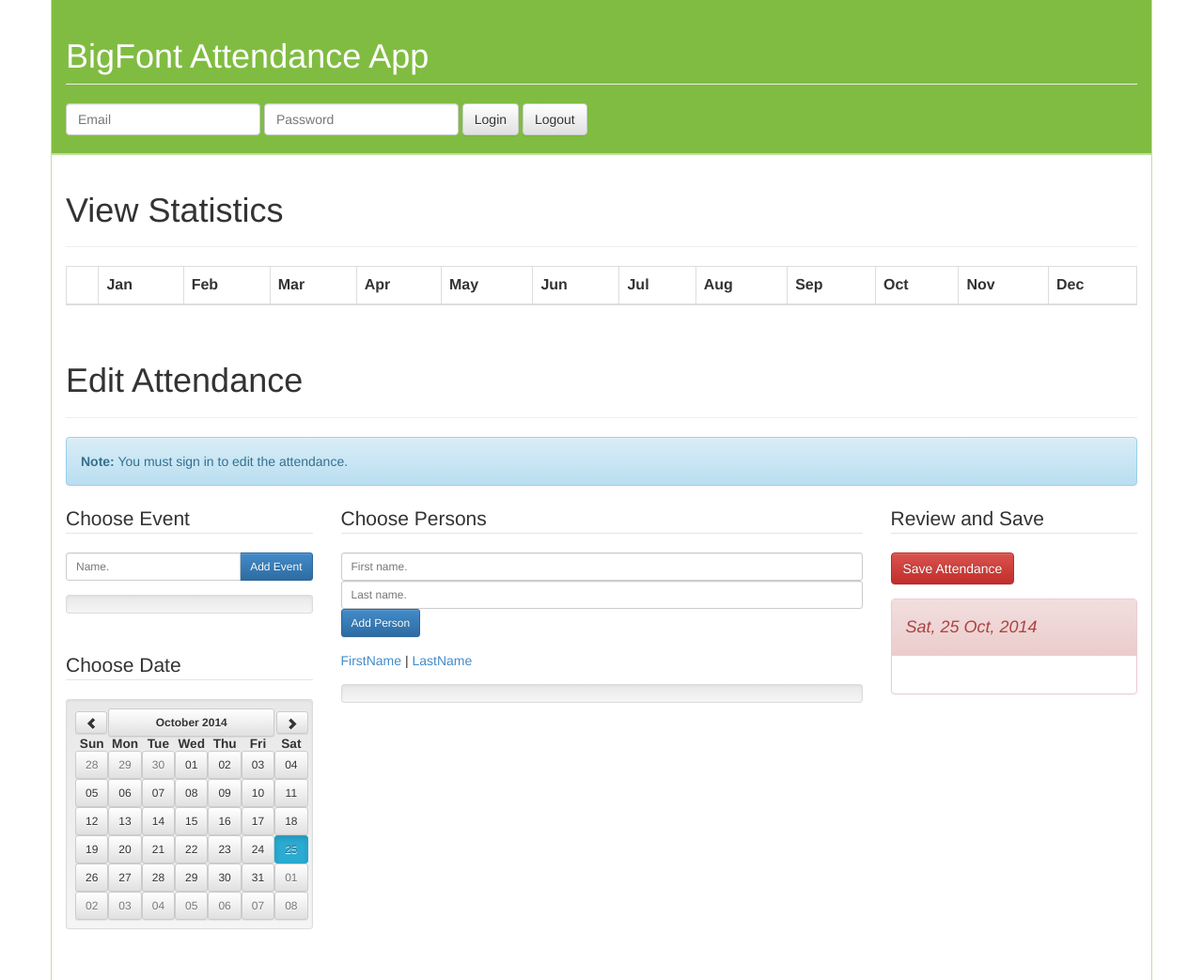
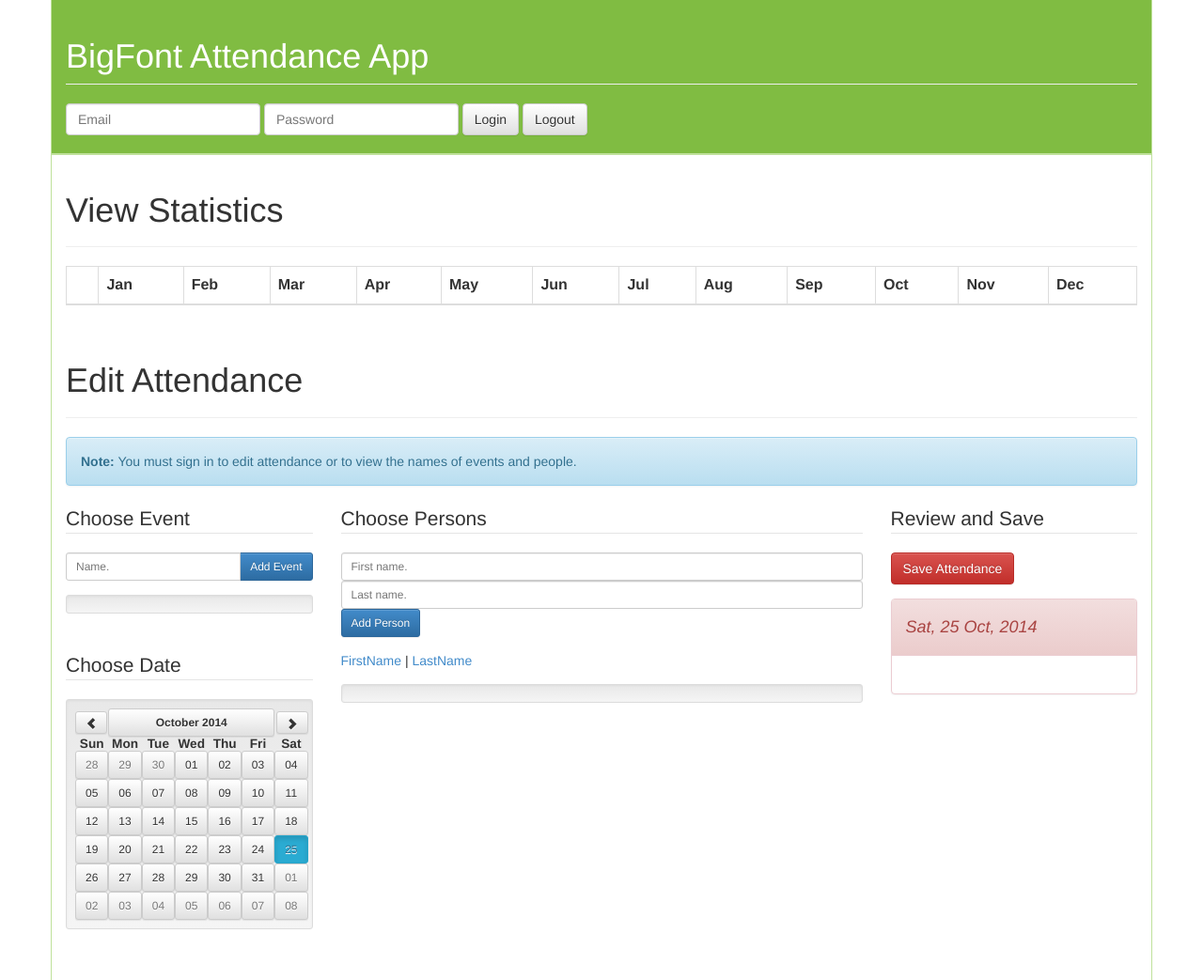
Before and after one commit to bigfont/attendance, a plain HTML site: page Attendance.Angular/index.html in a window 1280 px wide. Shown: the whole page at 94% size. Drawn offline with Linux system fonts and the light colour scheme; no server answers.

Commit message:
Add privacy note.

```diff
--- a/Attendance.Angular/index.html
+++ b/Attendance.Angular/index.html
@@ -105,7 +105,7 @@
                 <div class="page-header">
                     <h1>Edit Attendance</h1>
                 </div>
-                <div class="alert alert-info"><strong>Note:</strong> You must sign in to edit the attendance.</div>
+                <div class="alert alert-info"><strong>Note:</strong> You must sign in to edit attendance or to view the names of events and people.</div>
                 <form role="form" ng-controller="VisitCtrl">
 
                     <div class="row">
```
